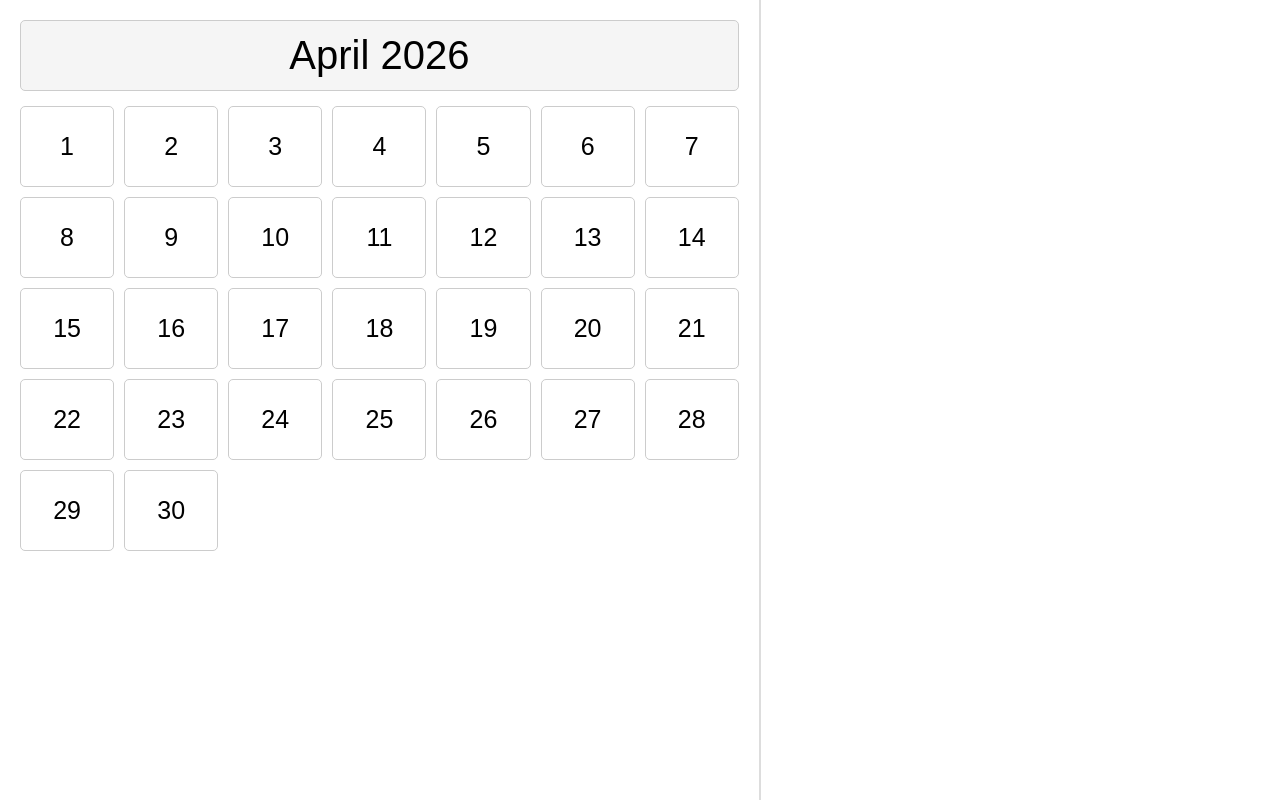
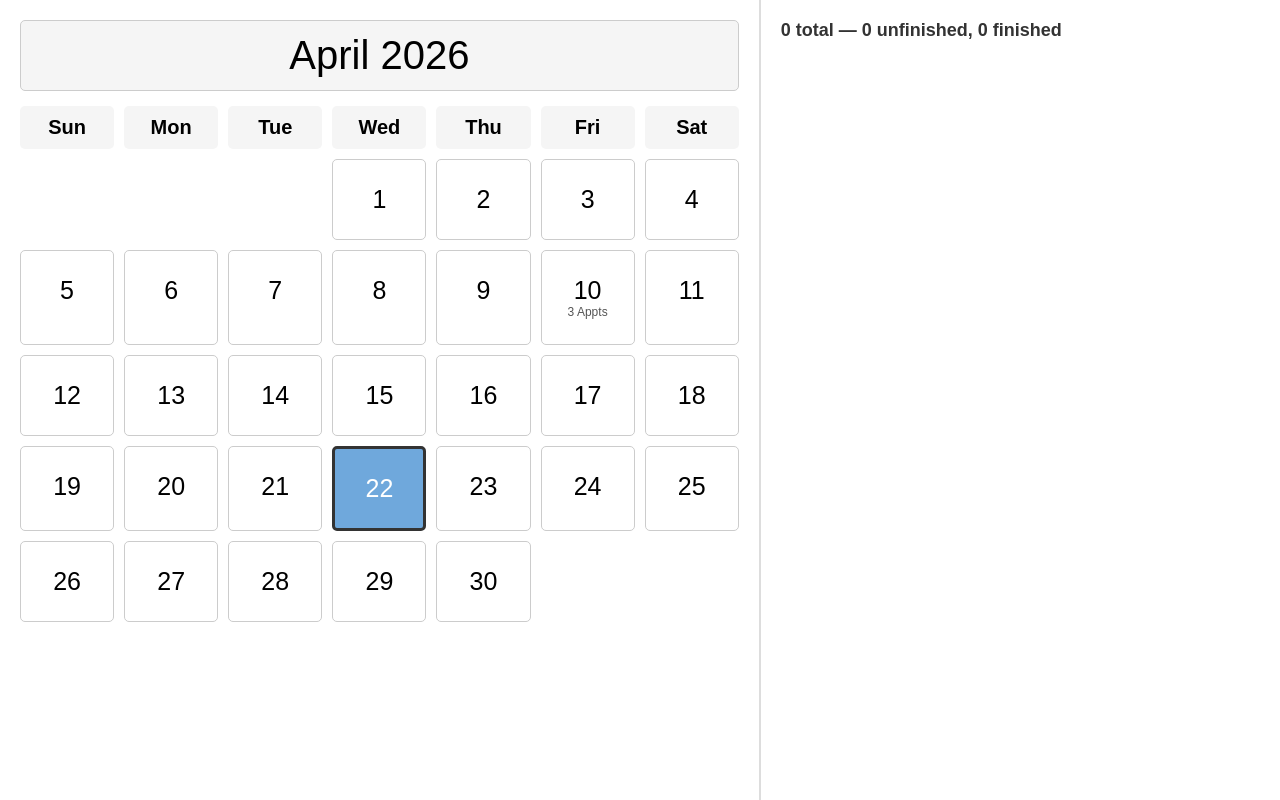
Before and after one commit to AidanH24/SeniorProject, a website: page GarageSide/GarageCalendar.html in a window 1280 px wide. Drawn offline with Linux system fonts and the light colour scheme.

Commit message:
Display Vehicle details, Appoinment counter(summary), Finished button functionality

```diff
--- a/GarageSide/GarageCalendar.html
+++ b/GarageSide/GarageCalendar.html
@@ -5,7 +5,6 @@
     <meta name="viewport" content="width=device-width, initial-scale=1.0" />
     <title>Appointment Calendar</title>
     <link rel="stylesheet" href="garageStyleSheet.css" />
-
 </head>
 <body>
     <div class="container">
@@ -20,101 +19,6 @@
         </div>
     </div>
 
-    <script>
-        document.addEventListener('DOMContentLoaded', () => {
-
-            const calendarEl = document.getElementById('calendar');
-            const monthTitle = document.getElementById('monthTitle');
-            const appointmentsEl = document.getElementById('appointments');
-            const detailsEl = document.getElementById('details');
-
-            const now = new Date();
-            const currentMonthIndex = now.getMonth();
-            const currentYear = now.getFullYear();
-
-            const months = [
-                'January', 'February', 'March', 'April', 'May', 'June',
-                'July', 'August', 'September', 'October', 'November', 'December'
-            ];
-
-            const data = {
-                10: [
-                    { time: '9:00 AM', customer: 'John Doe', phone: '555-123-4567', email: 'john@example.com', services: 'Oil Change', finished: false },
-                    { time: '10:00 AM', customer: 'Jane Smith', phone: '555-987-6543', email: 'jane@example.com', services: 'Tire Repair', finished: false },
-                    { time: '11:00 AM', customer: 'Robert Johnson', phone: '555-222-3333', email: 'robert@example.com', services: 'Inspection', finished: false }
-                ]
-            };
-
-            function getDaysInMonth(month, year) {
-                return new Date(year, month + 1, 0).getDate();
-            }
-
-            function renderCalendar() {
-                calendarEl.innerHTML = '';
-                monthTitle.textContent = months[currentMonthIndex] + ' ' + currentYear;
-
-                const days = getDaysInMonth(currentMonthIndex, currentYear);
-
-                for (let i = 1; i <= days; i++) {
-                    const day = document.createElement('div');
-                    day.className = 'day';
-                    day.textContent = i;
-
-                    day.onclick = () => selectDay(i, day);
-
-                    calendarEl.appendChild(day);
-                }
-            }
-
-            function selectDay(dayNum, el) {
-                document.querySelectorAll('.day').forEach(d => d.classList.remove('selected'));
-                el.classList.add('selected');
-                renderAppointments(dayNum);
-            }
-
-            function renderAppointments(dayNum) {
-                appointmentsEl.innerHTML = '';
-                detailsEl.style.display = 'none';
-
-                const appts = data[dayNum] || [];
-
-                appts.forEach((appt, index) => {
-                    const div = document.createElement('div');
-                    div.className = 'appointment ' + (appt.finished ? 'finished' : 'unfinished');
-                    div.textContent = `${appt.time} - ${appt.customer}`;
-
-                    div.onclick = () => showDetails(appt, dayNum, index);
-
-                    appointmentsEl.appendChild(div);
-                });
-            }
-
-            function showDetails(appt, dayNum, index) {
-                detailsEl.style.display = 'block';
-                detailsEl.innerHTML = `
-              <p><strong>Customer:</strong> ${appt.customer}</p>
-              <p><strong>Phone:</strong> ${appt.phone}</p>
-              <p><strong>Email:</strong> ${appt.email}</p>
-              <p><strong>Services:</strong> ${appt.services}</p>
-              <button class="btn-finish">Finished</button>
-              <button class="btn-reschedule">Reschedule</button>
-            `;
-
-                const finishBtn = detailsEl.querySelector('.btn-finish');
-
-                finishBtn.onclick = () => {
-                    // toggle finished state
-                    data[dayNum][index].finished = !data[dayNum][index].finished;
-                    renderAppointments(dayNum);
-
-                    // refresh details view with updated state
-                    showDetails(data[dayNum][index], dayNum, index);
-                };
-            }
-
-            renderCalendar();
-
-        });
-    </script>
+    <script src="GarageCalendar.js"></script>
 </body>
 </html>
--- a/GarageSide/GarageCalendar.js
+++ b/GarageSide/GarageCalendar.js
@@ -13,9 +13,9 @@
     ];
     const data = {
         10: [
-            { time: '9:00 AM', customer: 'John Doe', phone: '555-123-4567', email: 'john@example.com', services: 'Oil Change', finished: false },
-            { time: '10:00 AM', customer: 'Jane Smith', phone: '555-987-6543', email: 'jane@example.com', services: 'Tire Repair', finished: false },
-            { time: '11:00 AM', customer: 'Robert Johnson', phone: '555-222-3333', email: 'robert@example.com', services: 'Inspection', finished: false }
+            { time: '9:00 AM', customer: 'John Doe', phone: '555-123-4567', email: 'john@example.com', services: 'Oil Change', vehicle: '2020 Honda Civic', finished: false },
+            { time: '10:00 AM', customer: 'Jane Smith', phone: '555-987-6543', email: 'jane@example.com', services: 'Tire Repair', vehicle: '2018 Toyota Camry', finished: false },
+            { time: '11:00 AM', customer: 'Robert Johnson', phone: '555-222-3333', email: 'robert@example.com', services: 'Inspection', vehicle: '2022 Ford F-150', finished: false }
         ]
     };
     function getDaysInMonth(month, year) {
@@ -67,6 +67,13 @@
         const appts = (data[dayNum] || []).sort((a, b) => {
             return new Date('1/1/2000 ' + a.time).getTime() - new Date('1/1/2000 ' + b.time).getTime();
         });
+        const total = appts.length;
+        const finishedCount = appts.filter(a => a.finished).length;
+        const unfinishedCount = total - finishedCount;
+        const summary = document.createElement('div');
+        summary.className = 'summary';
+        summary.textContent = `${total} total — ${unfinishedCount} unfinished, ${finishedCount} finished`;
+        appointmentsEl.appendChild(summary);
         appts.forEach((appt, index) => {
             const div = document.createElement('div');
             div.className = 'appointment ' + (appt.finished ? 'finished' : 'unfinished');
@@ -81,13 +88,17 @@
       <p><strong>Customer:</strong> ${appt.customer}</p>
       <p><strong>Phone:</strong> ${appt.phone}</p>
       <p><strong>Email:</strong> ${appt.email}</p>
+      <p><strong>Vehicle:</strong> ${appt.vehicle}</p>
       <p><strong>Services:</strong> ${appt.services}</p>
-      <button class="btn-finish">Finished</button>
+      <button class="btn-finish">${appt.finished ? 'Unfinished' : 'Finished'}</button>
       <button class="btn-reschedule">Reschedule</button>
     `;
         const finishBtn = detailsEl.querySelector('.btn-finish');
         finishBtn.onclick = () => {
-            if (!confirm('Mark this appointment as finished?'))
+            const message = appt.finished
+                ? 'Mark this appointment as unfinished?'
+                : 'Mark this appointment as finished?';
+            if (!confirm(message))
                 return;
             data[dayNum][index].finished = !data[dayNum][index].finished;
             renderAppointments(dayNum);
--- a/GarageSide/garageStyleSheet.css
+++ b/GarageSide/garageStyleSheet.css
@@ -39,6 +39,21 @@
     gap: 10px;
 }
 
+.day-header {
+    padding: 10px;
+    text-align: center;
+    font-size: 20px;
+    font-weight: bold;
+    background: #f5f5f5;
+    border-radius: 5px;
+}
+
+.appt-count {
+    display: block;
+    font-size: 12px;
+    color: #555;
+}
+
 .day {
     padding: 25px;
     border: 1px solid #ccc;
@@ -48,10 +63,21 @@
     border-radius: 5px;
 }
 
+    .day.today {
+        border: 3px solid #333;
+    }
+
     .day.selected {
         background-color: #6fa8dc;
         color: white;
     }
+
+.summary {
+    font-size: 18px;
+    font-weight: bold;
+    margin-bottom: 15px;
+    color: #333;
+}
 
 .appointment {
     padding: 10px;
```
Also changed, not shown: GarageSide/GarageCalendar.ts (+19 -4 lines).
